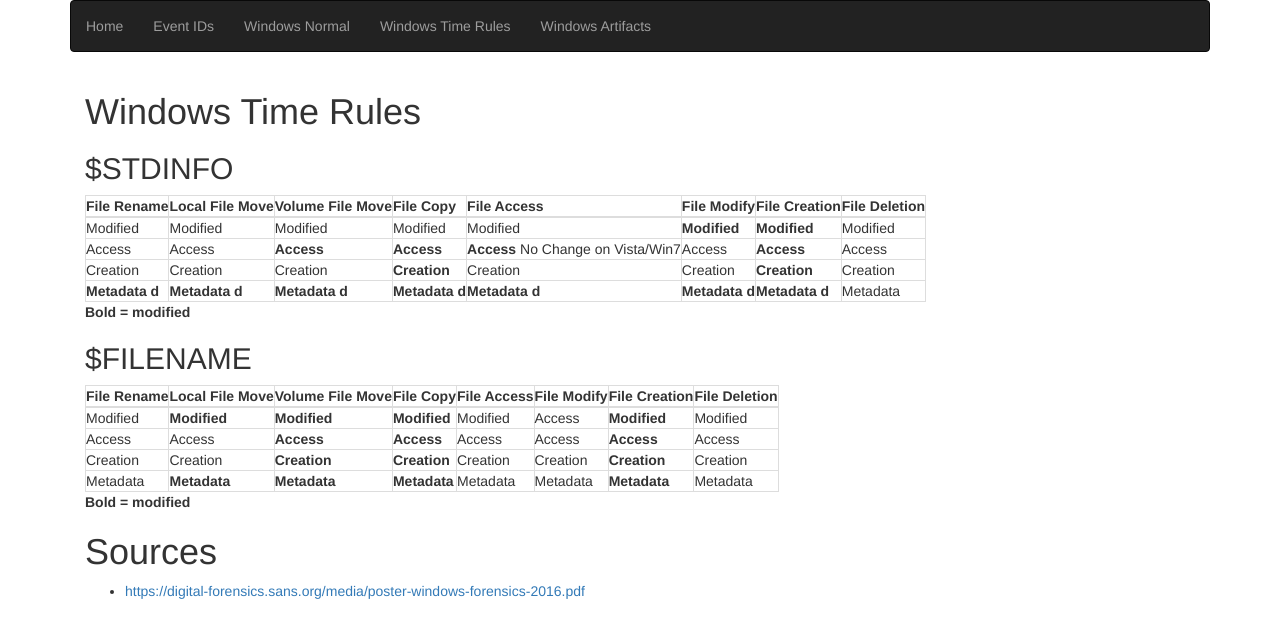
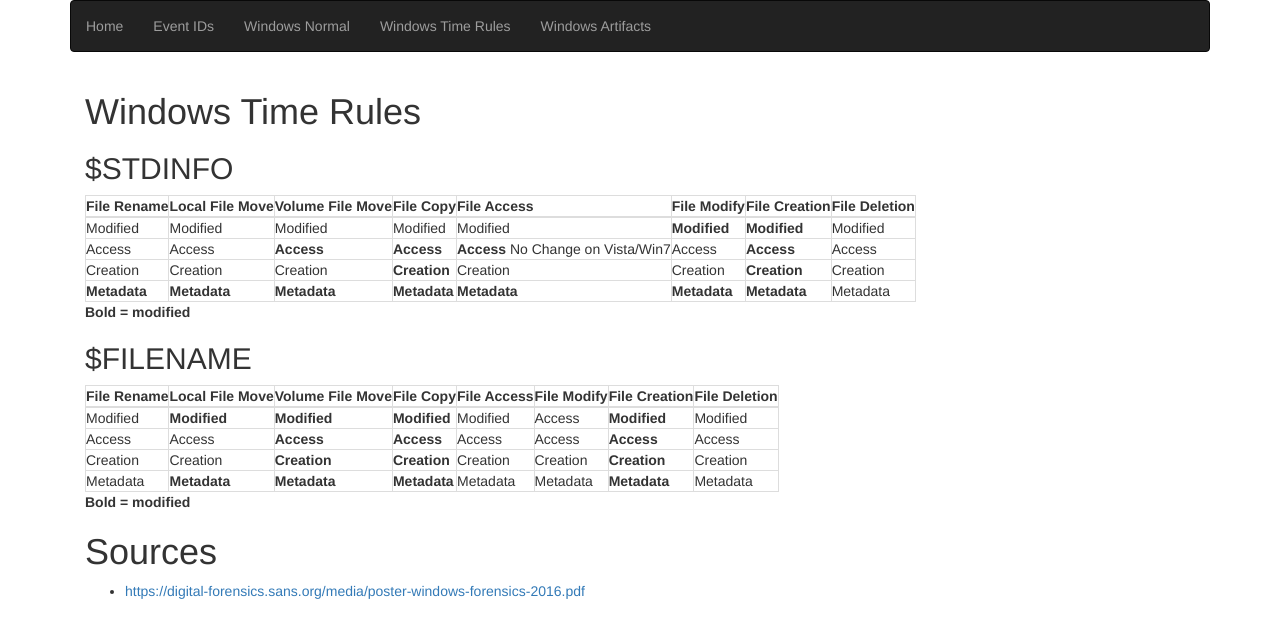
Before and after one commit to jipegit/jipegit.github.io, a Jekyll site: the page built from windows-time-rules.md, in a window 1280 px wide. Shown: the top 638 px of the page. Built offline with Jekyll 4.4.1, drawn with Linux system fonts in a browser that asks for light colours.

Commit message:
wtr update
wtr update

```diff
--- a/windows-time-rules.md
+++ b/windows-time-rules.md
@@ -13,7 +13,7 @@ permalink: /windows-time-rules
 | Modified  | Modified  | Modified  | Modified  | Modified                     | <b>Modified </b>    | <b>Modified </b>  | Modified  |
 | Access    | Access    | <b>Access </b>      | <b>Access </b>      | <b>Access </b> No Change on Vista/Win7 | Access    | <b>Access </b>    | Access    |
 | Creation  | Creation  | Creation  | <b>Creation </b>    | Creation                     | Creation  | <b>Creation </b>  | Creation  |
-| <b>Metadata d</b>   | <b>Metadata d</b>   | <b>Metadata d</b>   | <b>Metadata d</b>   | <b>Metadata d</b>                      | <b>Metadata d</b>   | <b>Metadata d</b> | Metadata  |
+| <b>Metadata </b>   | <b>Metadata </b>   | <b>Metadata </b>   | <b>Metadata </b>   | <b>Metadata </b>                      | <b>Metadata </b>   | <b>Metadata </b> | Metadata  |
 
 <b>Bold = modified</b>
 
```
